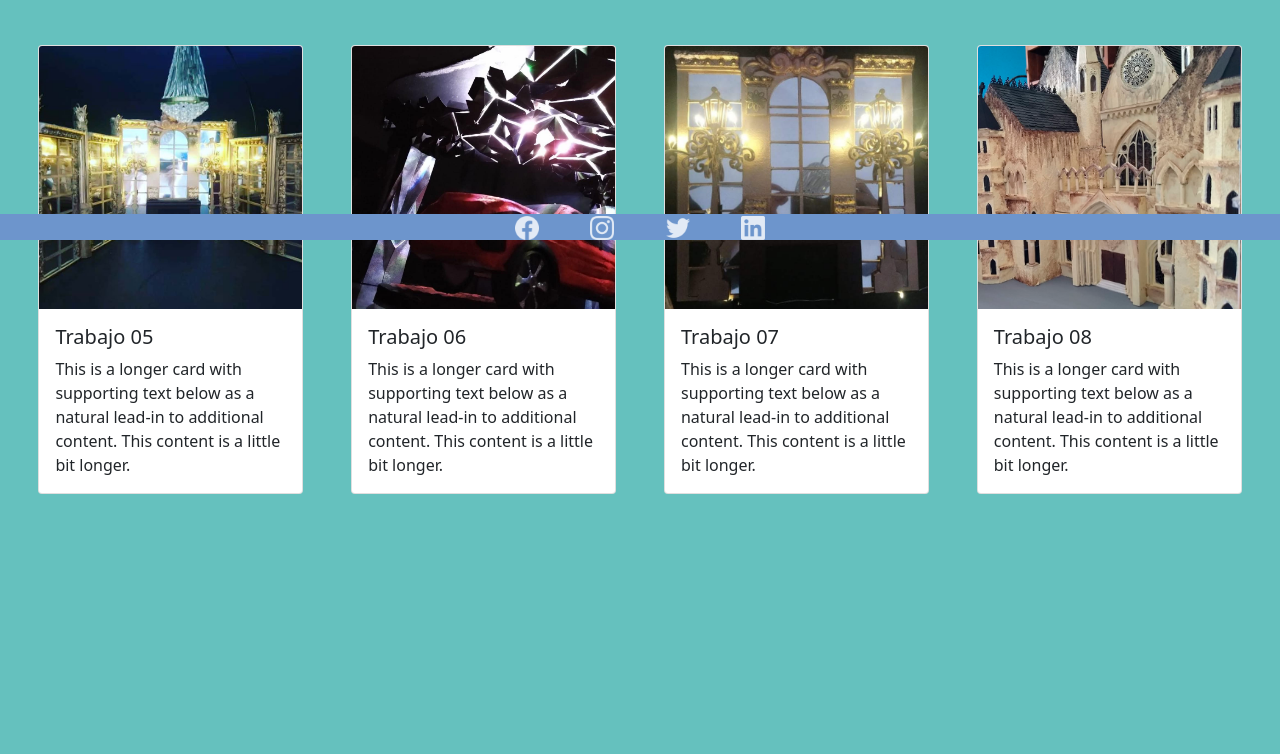
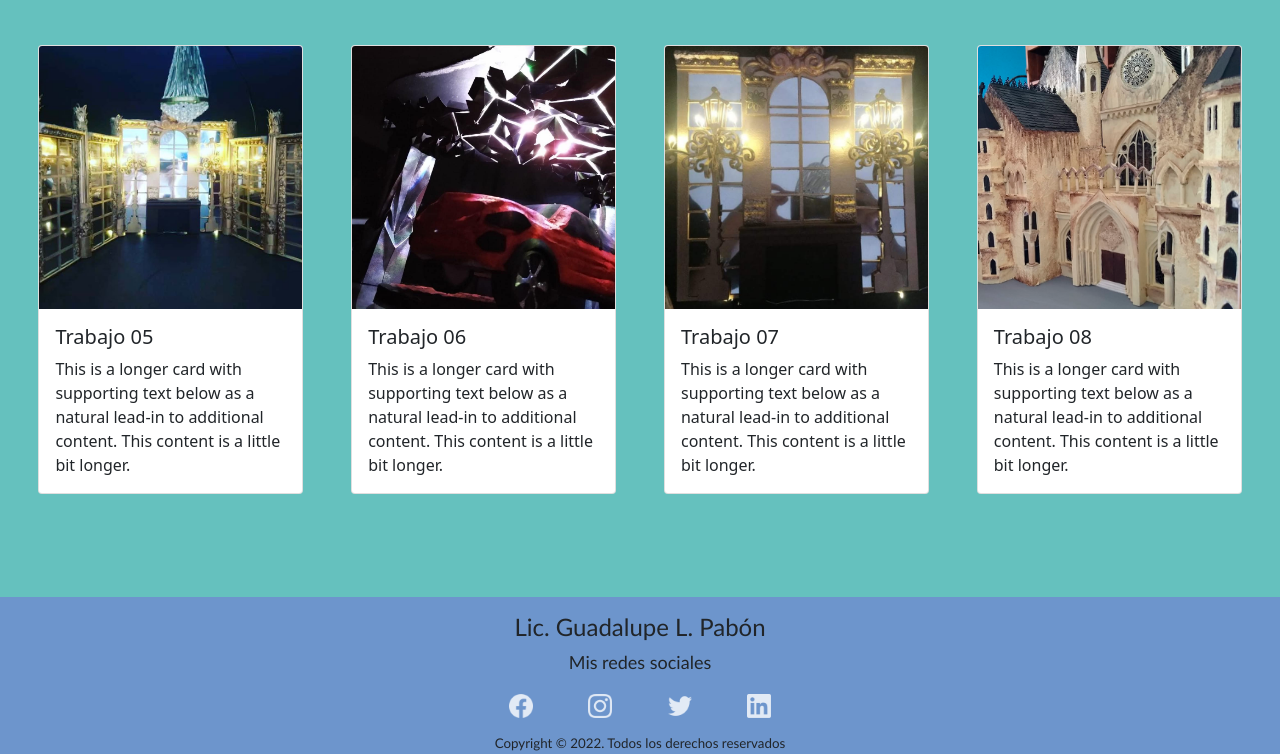
Before and after one commit to cmschuft/GP-Escenografias, a website: page pages/portfolio.html in a window 1280 px wide. Shown: the part 560-1314 px from the top of the page. Before the commit the page ends 1157 px from the top, so only its background shows below. Drawn offline with nearby package versions, Linux system fonts and the light colour scheme.

Commit message:
Nuevo Footer

```diff
--- a/pages/portfolio.html
+++ b/pages/portfolio.html
@@ -114,10 +114,15 @@
         </div>
     </main>
     <footer class="barraFooter">
+      <h5 class="barraFooter__titulo">Lic. Guadalupe L. Pabón</h5>
+      <p class="barraFooter__subtitulo">Mis redes sociales</p>
+      <div class="barraFooter__links">
         <a href="https://facebook.com" target="_blank"><img src="../images/iconface.png" alt="Facebook Icon"></a>
-        <a href="https://instagram.com" target="_blank"><img src="../images/iconig.png" alt="Facebook Icon"></a>
-        <a href="https://twitter.com" target="_blank"><img src="../images/icontwitter.png" alt="Facebook Icon"></a>
-        <a href="https://linkedin.com" target="_blank"><img src="../images/iconlinkedin.png" alt="Facebook Icon"></a>
+        <a href="https://instagram.com" target="_blank"><img src="../images/iconig.png" alt="Instagram Icon"></a>
+        <a href="https://twitter.com" target="_blank"><img src="../images/icontwitter.png" alt="Twitter Icon"></a>
+        <a href="https://linkedin.com" target="_blank"><img src="../images/iconlinkedin.png" alt="Linkedin Icon"></a>
+      </div>
+      <p class="barraFooter__copyright">Copyright © 2022. Todos los derechos reservados</p>
     </footer>
     <script src="https://cdn.jsdelivr.net/npm/bootstrap@5.1.3/dist/js/bootstrap.bundle.min.js" integrity="sha384-ka7Sk0Gln4gmtz2MlQnikT1wXgYsOg+OMhuP+IlRH9sENBO0LRn5q+8nbTov4+1p" crossorigin="anonymous"></script>
 </body>
--- a/scss/components/_footer.scss
+++ b/scss/components/_footer.scss
@@ -1,11 +1,26 @@
 .barraFooter {
-    display: flex;
-    justify-content: center;
     background-color: #6d95cc;
-    position: fixed;
+    text-align: center;
     width: 100%;
-    bottom: 0rem;
-    z-index: 1;
+    padding-top: 1rem;
+
+    &__titulo {
+        font-family:'Gill Sans', 'Gill Sans MT', Calibri, 'Trebuchet MS', sans-serif;
+        font-size: x-large;
+    }
+
+    &__subtitulo {
+        font-family:'Gill Sans', 'Gill Sans MT', Calibri, 'Trebuchet MS', sans-serif;
+        font-size: large;
+
+    }
+
+    &__copyright {
+        padding-top: 1rem;
+        margin-bottom: 0%;
+        font-family:'Gill Sans', 'Gill Sans MT', Calibri, 'Trebuchet MS', sans-serif;
+        font-size: smaller;
+    }
 
     a {
         margin: 0% 2% 0% 2%;
@@ -15,5 +30,11 @@
         opacity: 80%;
         height: 1.5rem;
         width: 1.5rem;
+        transition: 1s;
+    }
+
+    img:hover {
+        transition: 0.5s;
+        transform: scale(175%);
     }
 }
--- a/scss/components/_margenesYformatos.scss
+++ b/scss/components/_margenesYformatos.scss
@@ -1,9 +1,11 @@
 /* --------------------------------------PORTFOLIO-------------------------------------- */
-
-.card-img-top:hover {
+.card-img-top{
+    transition: 1s;
+    &:hover {
     opacity: 0.5;
     transition: 1s;
     transition-timing-function: ease-out;
+    }
 }
 
 /* --------------------------------MÁRGENES GENERALES---------------------------------- */
@@ -27,7 +29,6 @@
             &:hover {
                 opacity: 0.5;
                 transition: 1s;
-                transition-timing-function: ease-out;
             }
         }
     }
```
Also changed, not shown: index.html (+14 -3 lines), pages/contacto.html (+8 -3 lines), pages/servicios.html (+8 -3 lines), pages/sobremi.html (+8 -3 lines), css/main.css.
